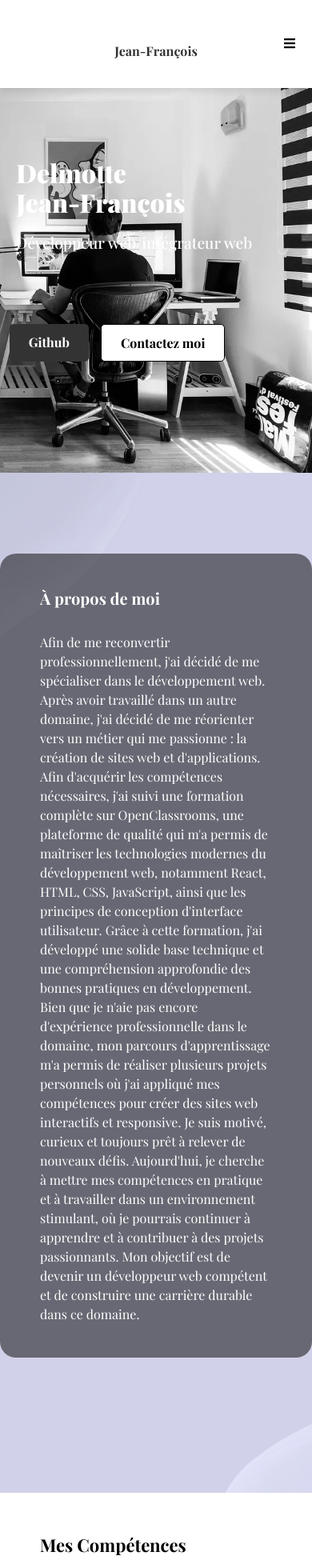
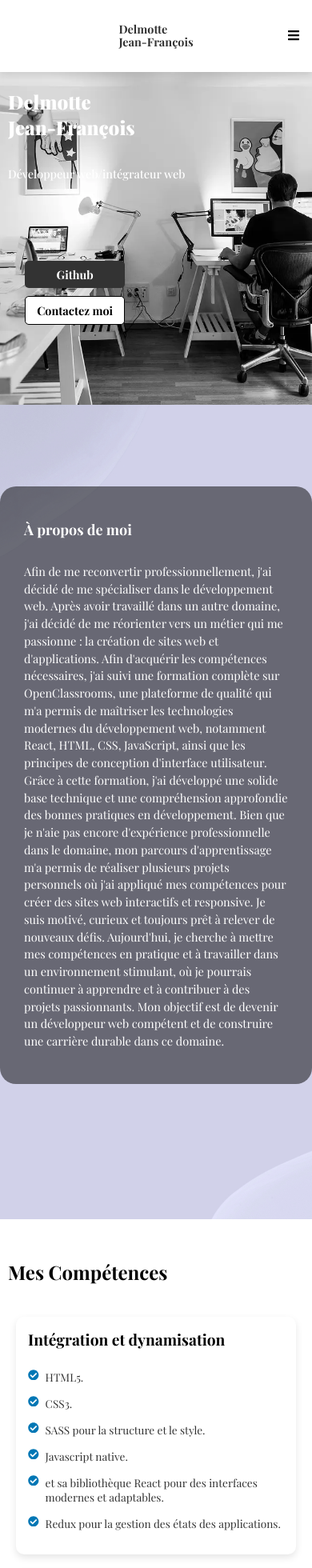
Before and after one commit to jeff397/portfolio, a React (Vite) app in the folder portfolio/: page / in a window 390 px wide. Shown: the top 1960 px of the page at 80% size. Built offline with nearby package versions, Linux system fonts and the light colour scheme; a web font is replaced by a local one.

Commit message:
correction du responsive

```diff
--- a/portfolio/src/components/About/about.css
+++ b/portfolio/src/components/About/about.css
@@ -18,7 +18,6 @@
   padding: 5vh 50px;
   margin: auto;
   max-width: 80%;
-
   background: rgba(0, 0, 0, 0.5);
   border-radius: 20px;
   opacity: 0;
@@ -49,23 +48,37 @@
   .about-content h3 {
     font-size: 22px;
   }
+
   .about-content p {
     font-size: 18px;
   }
 }
 
 @media screen and (max-width: 768px) {
-  *#about {
+  #about {
     padding-top: 12vh;
   }
+
   .about-content {
     max-width: 100%;
+    padding: 5vh 30px;
   }
 
   .about-content h3 {
     font-size: 20px;
   }
+
   .about-content p {
     font-size: 16px;
   }
 }
+
+@media screen and (max-width: 480px) {
+  .about-content h3 {
+    font-size: 18px;
+  }
+
+  .about-content p {
+    font-size: 14.5px;
+  }
+}
--- a/portfolio/src/components/Contact/contact.css
+++ b/portfolio/src/components/Contact/contact.css
@@ -35,31 +35,66 @@
   padding: 10px;
 }
 
-@media (max-width: 768px) {
+@media screen and (max-width: 1200px) {
+  .contact-section {
+    padding: 40px 30px;
+  }
+
+  .contact-section h2 {
+    font-size: 1.75rem;
+    margin-bottom: 40px;
+  }
+
+  .contact-container {
+    margin: 0 30px;
+    gap: 25px;
+  }
+
+  .contact-text {
+    font-size: 1.1rem;
+    padding: 8px;
+  }
+}
+
+@media screen and (max-width: 768px) {
   .contact-section {
     padding: 0;
+    height: auto;
   }
+
+  .contact-section h2 {
+    font-size: 1.25rem;
+    margin: 0;
+    padding: 50px 0;
+  }
+
   .contact-container {
     grid-template-columns: 1fr;
+    margin: 0 20px;
     text-align: center;
+    gap: 20px;
   }
 
   .contact-text {
     justify-content: center;
     text-align: center;
+    font-size: 1rem;
+    padding: 5px;
   }
 
   .contact-form-container {
     justify-content: center;
+    padding: 5px;
   }
+}
 
+@media screen and (max-width: 480px) {
   .contact-section h2 {
-    font-size: 1.25rem;
-    margin: 0;
-    padding: 50px;
+    font-size: 1.1rem;
+    padding: 40px 0 30px;
   }
 
   .contact-text {
-    font-size: 1rem;
+    font-size: 0.9rem;
   }
 }
--- a/portfolio/src/components/Footer/footer.css
+++ b/portfolio/src/components/Footer/footer.css
@@ -22,3 +22,33 @@
   transform: scale(1.1);
   color: #0077b5;
 }
+
+@media screen and (max-width: 1200px) {
+  .social-icon {
+    font-size: 26px;
+  }
+
+  .social-links {
+    gap: 12px;
+  }
+}
+
+@media screen and (max-width: 768px) {
+  .social-icon {
+    font-size: 22px;
+  }
+
+  .social-links {
+    gap: 10px;
+  }
+}
+
+@media screen and (max-width: 480px) {
+  .social-icon {
+    font-size: 18px;
+  }
+
+  .social-links {
+    gap: 8px;
+  }
+}
--- a/portfolio/src/components/Header/header.css
+++ b/portfolio/src/components/Header/header.css
@@ -25,10 +25,10 @@ header {
 .logo-last-name {
   display: block;
   font-size: 2rem;
+  color: #333;
 }
 
 .logo-first-name {
-  color: #333;
   margin-bottom: -10px;
 }
 
@@ -76,6 +76,7 @@ html {
   cursor: pointer;
 }
 
+/* ===== Responsive - Écran ≤1200px ===== */
 @media screen and (max-width: 1200px) {
   .logo {
     position: absolute;
@@ -117,8 +118,18 @@ html {
     text-align: center;
     padding: 12px;
   }
+
+  .nav-button {
+    font-size: 0.9rem;
+    padding: 9px 14px;
+  }
+
+  .download-icon {
+    font-size: 1rem;
+  }
 }
 
+/* ===== Responsive - Écran ≤768px ===== */
 @media screen and (max-width: 768px) {
   .logo-first-name,
   .logo-last-name {
@@ -126,14 +137,54 @@ html {
   }
 
   .menu-toggle {
-    font-size: 1rem;
+    font-size: 1.2rem;
   }
 
   .nav-links {
-    width: 135px;
+    width: 150px;
+    top: 70px;
+    gap: 10px;
   }
 
   .nav-button {
     font-size: 0.8rem;
+    padding: 8px 12px;
+  }
+
+  .download-icon {
+    font-size: 0.9rem;
   }
 }
+
+/* ===== Responsive - Écran ≤480px ===== */
+@media screen and (max-width: 480px) {
+  header {
+    height: 90px;
+    padding: 10px 20px;
+  }
+
+  .logo-first-name,
+  .logo-last-name {
+    font-size: 0.9rem;
+  }
+
+  .menu-toggle {
+    font-size: 1rem;
+    right: 15px;
+  }
+
+  .nav-links {
+    width: 130px;
+    top: 65px;
+    gap: 8px;
+  }
+
+  .nav-button {
+    font-size: 0.75rem;
+    padding: 7px 10px;
+  }
+
+  .download-icon {
+    font-size: 0.8rem;
+  }
+}
--- a/portfolio/src/components/Hero/hero.css
+++ b/portfolio/src/components/Hero/hero.css
@@ -4,7 +4,7 @@
   background-image: url("../../../public/images/office-932926_1280.webp");
   background-size: cover;
   background-repeat: no-repeat;
-
+  background-position: center;
   position: relative;
 }
 
@@ -20,7 +20,6 @@
   position: absolute;
   top: 30%;
   left: 0%;
-
   color: white;
   text-align: left;
   padding: 20px;
@@ -40,12 +39,10 @@
 }
 
 .hero-title {
-  width: 0;
   animation: typing 3s steps(20, end) forwards;
 }
 
 .hero-subtitle {
-  width: 0;
   font-size: 1.5rem;
   font-weight: 500;
   animation: typing 3s steps(20, end) forwards;
@@ -56,11 +53,10 @@
   position: absolute;
   bottom: 245px;
   left: 2%;
-  transform: translateX(-50%);
+  transform: translateX(-50%) translateY(20px);
   display: flex;
   gap: 15px;
   opacity: 0;
-  transform: translateY(20px);
   transition: opacity 0.5s ease-out, transform 0.5s ease-out;
   animation: fadeIn 0.5s ease-out forwards;
   animation-delay: 6s;
@@ -101,41 +97,92 @@
 
 @media screen and (max-width: 1200px) {
   #hero {
-    background-size: cover;
     background-position: right;
   }
 
   .hero-title {
     font-size: 3rem;
     line-height: 3.5rem;
-    padding-bottom: 0;
+    padding-bottom: 10px;
   }
 
   .hero-subtitle {
     font-size: 1.2rem;
   }
+
+  .github-button,
+  .contact-button {
+    font-size: 1.1rem;
+    padding: 10px 20px;
+  }
+
+  .hero-buttons {
+    bottom: 180px;
+    left: 4%;
+  }
 }
 
-@media (max-width: 768px) {
+@media screen and (max-width: 768px) {
   #hero {
     height: 70vh;
+    background-position: center;
+  }
+
+  .hero-content {
+    padding: 15px;
+    top: 25%;
   }
 
   .hero-title {
     font-size: 2rem;
-    line-height: 37px;
+    line-height: 2.5rem;
   }
 
   .hero-subtitle {
-    font-size: 1.2rem;
+    font-size: 1rem;
   }
+
   .github-button,
   .contact-button {
     font-size: 1rem;
+    padding: 8px 16px;
   }
 
   .hero-buttons {
-    bottom: 139px;
-    left: 3%;
+    bottom: 130px;
+    left: 6%;
   }
 }
+
+@media screen and (max-width: 480px) {
+  #hero {
+    height: 60vh;
+  }
+
+  .hero-content {
+    top: 20%;
+    padding: 10px;
+  }
+
+  .hero-title {
+    font-size: 1.5rem;
+    line-height: 2rem;
+  }
+
+  .hero-subtitle {
+    font-size: 0.9rem;
+  }
+
+  .github-button,
+  .contact-button {
+    font-size: 0.9rem;
+    padding: 7px 14px;
+  }
+
+  .hero-buttons {
+    bottom: 100px;
+    left: 8%;
+    gap: 10px;
+    flex-direction: column;
+  }
+}
--- a/portfolio/src/components/Modal/modal.css
+++ b/portfolio/src/components/Modal/modal.css
@@ -10,6 +10,7 @@
   align-items: center;
   margin-top: 100px;
   animation: expandIn 0.5s ease-out;
+  z-index: 999;
 }
 
 .modal-content {
@@ -23,6 +24,7 @@
 
 .modal h2 {
   padding-bottom: 30px;
+  font-size: 28px;
 }
 
 .modal-content p {
@@ -61,16 +63,37 @@
   display: flex;
   margin-top: 35px;
   gap: 20px;
+  flex-wrap: wrap;
 }
 
 .tech-icon {
   width: 50px;
-  height: 100%;
+  height: auto;
+}
+
+@media screen and (max-width: 1200px) {
+  .modal-content {
+    width: 75%;
+    padding: 40px;
+  }
+
+  .modal h2 {
+    font-size: 26px;
+  }
+
+  .modal-content p {
+    font-size: 17px;
+  }
+
+  .tech-icon {
+    width: 45px;
+  }
 }
 
 @media screen and (max-width: 768px) {
   .modal-content {
-    width: 100%;
+    width: 90%;
+    padding: 30px;
   }
 
   .modal h2 {
@@ -83,6 +106,7 @@
 
   .button {
     font-size: 14px;
+    padding: 8px 12px;
   }
 
   .tech-icon {
@@ -93,3 +117,31 @@
     font-size: 25px;
   }
 }
+
+@media screen and (max-width: 480px) {
+  .modal-content {
+    width: 95%;
+    padding: 20px;
+  }
+
+  .modal h2 {
+    font-size: 18px;
+  }
+
+  .modal-content p {
+    font-size: 14px;
+  }
+
+  .button {
+    font-size: 12px;
+    padding: 6px 10px;
+  }
+
+  .tech-icon {
+    width: 30px;
+  }
+
+  .close {
+    font-size: 22px;
+  }
+}
--- a/portfolio/src/components/Projects/projects.css
+++ b/portfolio/src/components/Projects/projects.css
@@ -63,7 +63,6 @@
 .project-image {
   width: 100%;
   height: 100%;
-
   transition: transform 0.3s ease-out;
 }
 
@@ -94,9 +93,17 @@
   }
 }
 
-@media screen and (max-width: 1024px) {
+@media screen and (max-width: 1200px) {
+  .projects-title {
+    font-size: 2.2rem;
+  }
+
+  .project-title {
+    font-size: 16px;
+  }
+
   .project-card {
-    width: 90%;
+    width: 80%;
   }
 }
 
@@ -109,4 +116,37 @@
   .project-card {
     width: 95%;
   }
+
+  .projects-title {
+    font-size: 1.8rem;
+  }
+
+  .project-title {
+    font-size: 15px;
+  }
 }
+
+@media screen and (max-width: 480px) {
+  .projects-title {
+    font-size: 1.5rem;
+    margin-bottom: 40px;
+  }
+
+  .project-card {
+    width: 100%;
+  }
+
+  .project-title {
+    font-size: 14px;
+    height: 40px;
+  }
+
+  .projects-container {
+    gap: 20px;
+    padding: 0 10px;
+  }
+
+  #projects {
+    padding: 20px;
+  }
+}
--- a/portfolio/src/components/Services/services.css
+++ b/portfolio/src/components/Services/services.css
@@ -56,3 +56,68 @@
   color: #333;
   line-height: 1.5;
 }
+
+@media screen and (max-width: 1200px) {
+  .services-title {
+    font-size: 2.2rem;
+    margin-bottom: 50px;
+  }
+
+  .service-card-title {
+    font-size: 1.3rem;
+  }
+
+  .service-card-desc {
+    font-size: 0.95rem;
+  }
+
+  .services-grid {
+    gap: 30px;
+  }
+}
+
+@media screen and (max-width: 768px) {
+  .services-title {
+    font-size: 1.8rem;
+    margin-bottom: 40px;
+  }
+
+  .service-card-title {
+    font-size: 1.2rem;
+  }
+
+  .service-card-desc {
+    font-size: 0.9rem;
+  }
+
+  .services-section {
+    padding: 60px 15px;
+  }
+}
+
+@media screen and (max-width: 480px) {
+  .services-title {
+    font-size: 1.5rem;
+    margin-bottom: 30px;
+  }
+
+  .service-card-title {
+    font-size: 1.1rem;
+  }
+
+  .service-card-desc {
+    font-size: 0.85rem;
+  }
+
+  .service-card-modern {
+    padding: 25px 20px;
+  }
+
+  .services-section {
+    padding: 40px 10px;
+  }
+
+  .services-grid {
+    gap: 20px;
+  }
+}
--- a/portfolio/src/components/Skills/skills.css
+++ b/portfolio/src/components/Skills/skills.css
@@ -55,19 +55,74 @@
 }
 
 @media screen and (max-width: 1200px) {
-  .skills-title {
-    font-size: 22px;
+  #skills {
+    margin: 0 30px;
+  }
+
+  .skills-container {
+    padding: 80px 40px;
+    gap: 40px;
+  }
+
+  .skill-card {
+    flex: 1 1 45%;
+  }
+
+  .skill-card li {
+    font-size: 0.95rem;
   }
 }
 
 @media screen and (max-width: 768px) {
+  #skills {
+    margin: 0 20px;
+  }
+
   .skills-container {
-    gap: 20px;
-    padding: 100px 0;
+    flex-direction: column;
+    padding: 60px 20px;
+    gap: 30px;
   }
 
   .skill-card {
-    max-width: 100%;
     flex: 1 1 100%;
   }
+
+  .skill-card li {
+    font-size: 0.9rem;
+  }
+
+  .skill-card .icon {
+    font-size: 0.9rem;
+    margin-right: 8px;
+  }
 }
+
+@media screen and (max-width: 480px) {
+  #skills {
+    margin: 0 10px;
+  }
+
+  .skills-container {
+    padding: 40px 10px;
+    gap: 20px;
+  }
+
+  .skill-card {
+    padding: 15px;
+    min-height: auto;
+  }
+
+  .skill-card h3 {
+    font-size: 1.2rem;
+  }
+
+  .skill-card li {
+    font-size: 0.85rem;
+    margin-bottom: 15px;
+  }
+
+  .skill-card .icon {
+    font-size: 0.85rem;
+  }
+}
```
Also changed, not shown: portfolio/src/components/ContactForm/ContactForm.css (+93 -0 lines), portfolio/src/components/OffresPack/offresPack.css (+103 -7 lines), 4 other files (tests, documents, lock files or other folders).
